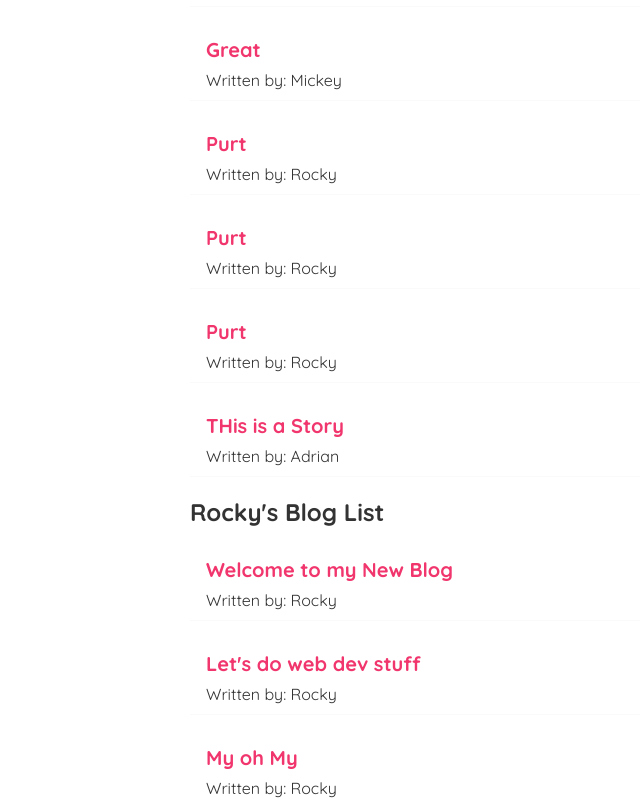
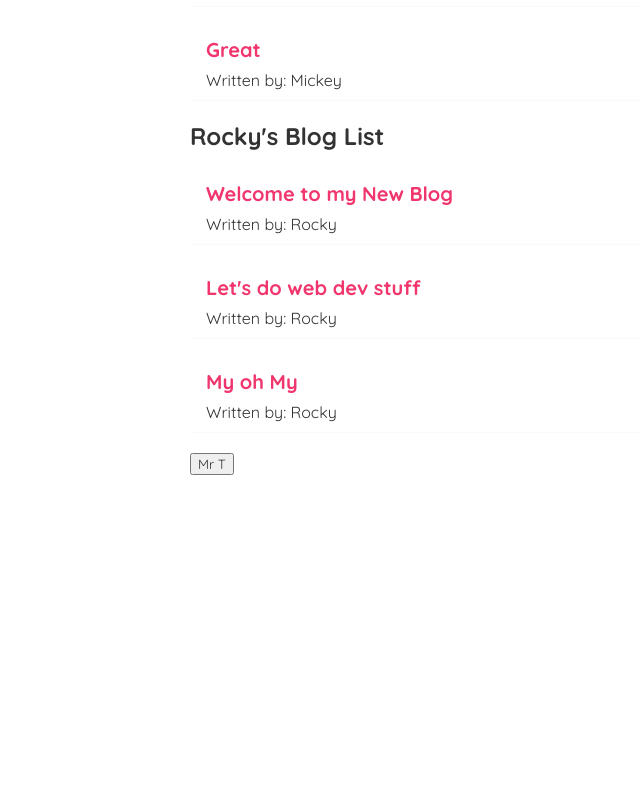
Before and after one commit to SethKalkstein/react-simple-blog, a React (Create React App) app: page / in a window 1280 px wide. Shown: the part 900-1700 px from the top of the page, without its empty margins (150-790 px from the left). After the commit the page ends 1435 px from the top, so only its background shows below. Built offline with nearby package versions, Linux system fonts and the light colour scheme; data requests are answered from the project's data file.

Commit message:
used fetch delete method to delte and useHistory to redirect.

```diff
--- a/data/db.json
+++ b/data/db.json
@@ -41,30 +41,6 @@
       "body": "Hey threre gnag",
       "author": "Mickey",
       "id": 7
-    },
-    {
-      "title": "Purt",
-      "body": "Its the best thing to say since hiss was created",
-      "author": "Rocky",
-      "id": 8
-    },
-    {
-      "title": "Purt",
-      "body": "Its the best thing to say since hiss was created",
-      "author": "Rocky",
-      "id": 9
-    },
-    {
-      "title": "Purt",
-      "body": "Its the best thing to say since hiss was created",
-      "author": "Rocky",
-      "id": 10
-    },
-    {
-      "title": "THis is a Story",
-      "body": "All about how my life gfot twist turned upside down.",
-      "author": "Adrian",
-      "id": 11
     }
   ]
 }
--- a/src/BlogDetails.js
+++ b/src/BlogDetails.js
@@ -1,10 +1,20 @@
-import { useParams } from "react-router-dom";
+import { useHistory, useParams } from "react-router-dom";
 import useFetch from "./useFetch";
 
 const BlogDetails = () => {
 
     const { id } = useParams();
     const { data: blog, isLoading, error} = useFetch("http://localhost:8000/blogs/"+id);
+    const history = useHistory();
+
+    const handleClick = () => {
+        fetch("http://localhost:8000/blogs/" + blog.id, {
+            method: 'DELETE'
+        }).then(()=>{
+            history.push("/");
+        })
+
+    }
 
     return (
 
@@ -16,6 +26,7 @@
             <h2>{ blog.title }</h2>
             <p>Written by { blog.author } </p>
             <div>{blog.body}</div>
+            <button onClick={handleClick}>Delete</button>
         </article>
     ) }
 </div>
```
